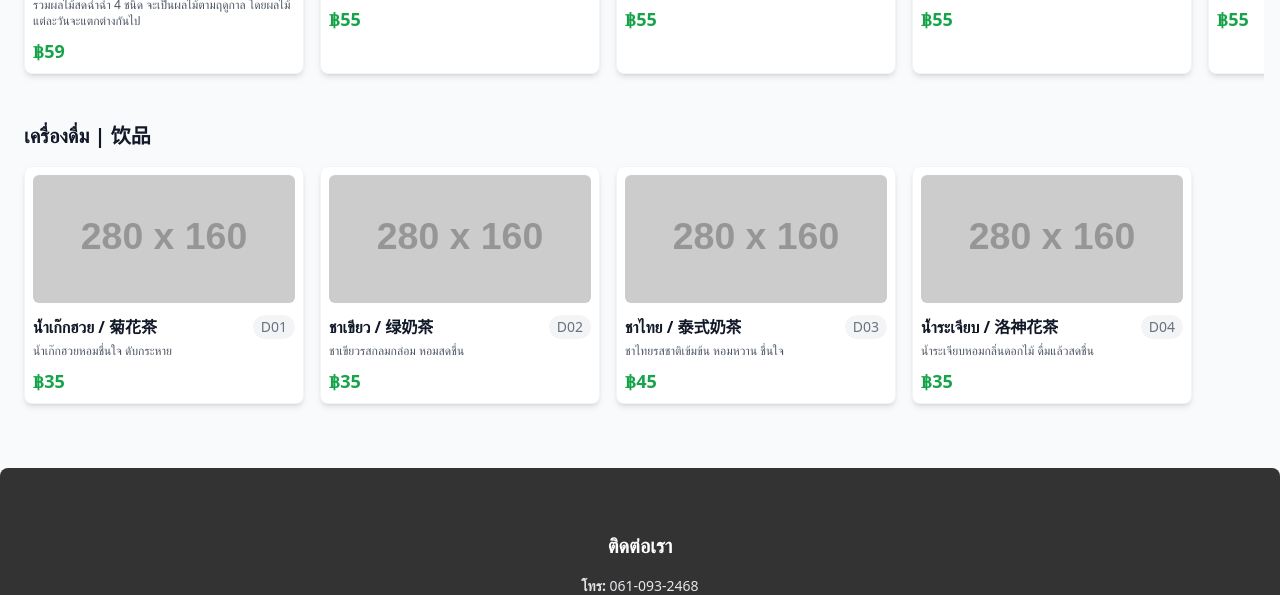
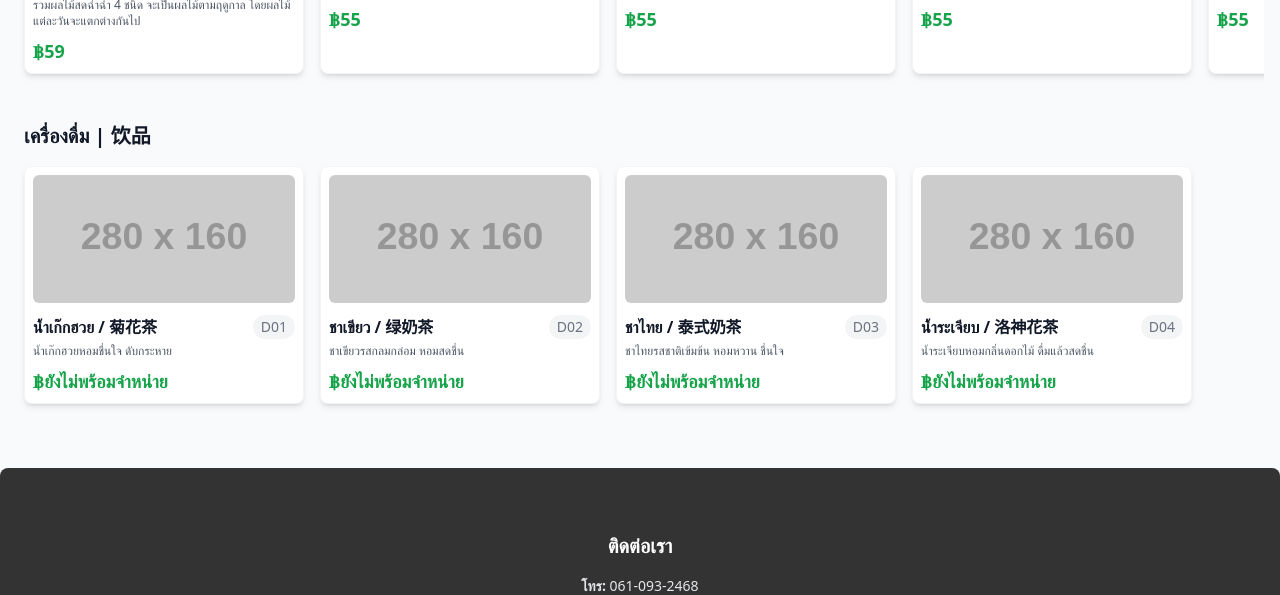
Before and after one commit to pak-223/webmenu9noi, a plain HTML site: page index.html in a window 1280 px wide. Shown: the part 2030-2625 px from the top of the page. Drawn offline with nearby package versions, Linux system fonts and the light colour scheme; placeholder pictures from the web are drawn by us.

Commit message:
Update index.html
แก้เนื้อ ดรายเอจ
เพิ่มรูปแก้วมังกร
เพิ่มข้อมูลเครื่องดื่มยังไม่พร้อมจำหน่าย

```diff
--- a/index.html
+++ b/index.html
@@ -142,11 +142,11 @@
             },
             {
                 id: 'A30',
-                name: 'กะเพราเนื้อออสเตรเลีย',
-                chineseName: '打拋澳洲牛肉飯',
+                name: 'กะเพราเนื้อสับ ดรายเอจพรีเมียม',
+                chineseName: '优质干式熟成罗勒牛肉碎',
                 price: 99,
                 category: 'กะเพรา | 打抛饭',
-                description: 'เนื้อสับออสเตรเลียผัดกระเพรารสเข้มข้น ให้รสชาติเนื้อเนียน ๆ ผสานความเผ็ดร้อนและกลิ่นหอมของใบกะเพรา',
+                description: 'กะเพราเนื้อสับ ดรายเอจพรีเมียม รสเข้มข้น ให้รสชาติเนื้อเนียน ๆ ผสานความเผ็ดร้อนและกลิ่นหอมของใบกะเพรา',
                 image: 'https://d1sag4ddilekf6.cloudfront.net/item/THITE20250607101829098489/photos/3304eaf7086c44ca8160d9a35e1bdb7c_1749291509277542087.jpeg',
             },
             {
@@ -371,7 +371,7 @@
                 price: 55,
                 category: 'ผลไม้พร้อมทาน | 鲜切水果',
                 description: 'แก้วมังกรสด หวานฉ่ำ พร้อมทานสะดวก',
-                image: 'https://placehold.co/280x160/F3F4F6/9CA3AF?text=No+Image', // Placeholder
+                image: 'https://food-cms.grab.com/compressed_webp/items/THITE2025060818192913160/detail/menueditor_item_9409b16462414e56b2120e5f31f2bdb2_1749406669988455989.webp', // Placeholder
             },
 
             // Category: เครื่องดื่ม | 饮品
@@ -379,7 +379,7 @@
                 id: 'D01',
                 name: 'น้ำเก๊กฮวย',
                 chineseName: '菊花茶',
-                price: 35,
+                price: 'ยังไม่พร้อมจำหน่าย',
                 category: 'เครื่องดื่ม | 饮品',
                 description: 'น้ำเก๊กฮวยหอมชื่นใจ ดับกระหาย',
                 image: 'https://placehold.co/280x160/F3F4F6/9CA3AF?text=Chrysanthemum+Tea', // Placeholder
@@ -388,7 +388,7 @@
                 id: 'D02',
                 name: 'ชาเขียว',
                 chineseName: '绿奶茶',
-                price: 35,
+                price: 'ยังไม่พร้อมจำหน่าย',
                 category: 'เครื่องดื่ม | 饮品',
                 description: 'ชาเขียวรสกลมกล่อม หอมสดชื่น',
                 image: 'https://placehold.co/280x160/F3F4F6/9CA3AF?text=Green+Tea', // Placeholder
@@ -397,7 +397,7 @@
                 id: 'D03',
                 name: 'ชาไทย',
                 chineseName: '泰式奶茶',
-                price: 45,
+                price: 'ยังไม่พร้อมจำหน่าย',
                 category: 'เครื่องดื่ม | 饮品',
                 description: 'ชาไทยรสชาติเข้มข้น หอมหวาน ชื่นใจ',
                 image: 'https://placehold.co/280x160/F3F4F6/9CA3AF?text=Thai+Tea', // Placeholder
@@ -406,7 +406,7 @@
                 id: 'D04',
                 name: 'น้ำระเจียบ',
                 chineseName: '洛神花茶',
-                price: 35,
+                price: 'ยังไม่พร้อมจำหน่าย',
                 category: 'เครื่องดื่ม | 饮品',
                 description: 'น้ำระเจียบหอมกลิ่นดอกไม้ ดื่มแล้วสดชื่น',
                 image: 'https://placehold.co/280x160/F3F4F6/9CA3AF?text=Roselle+Juice', // Placeholder
```
